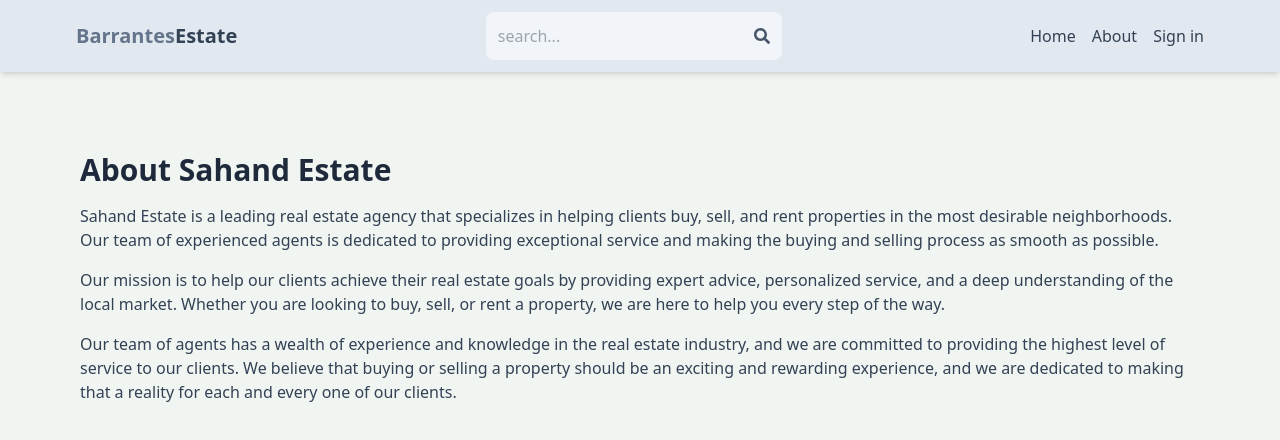
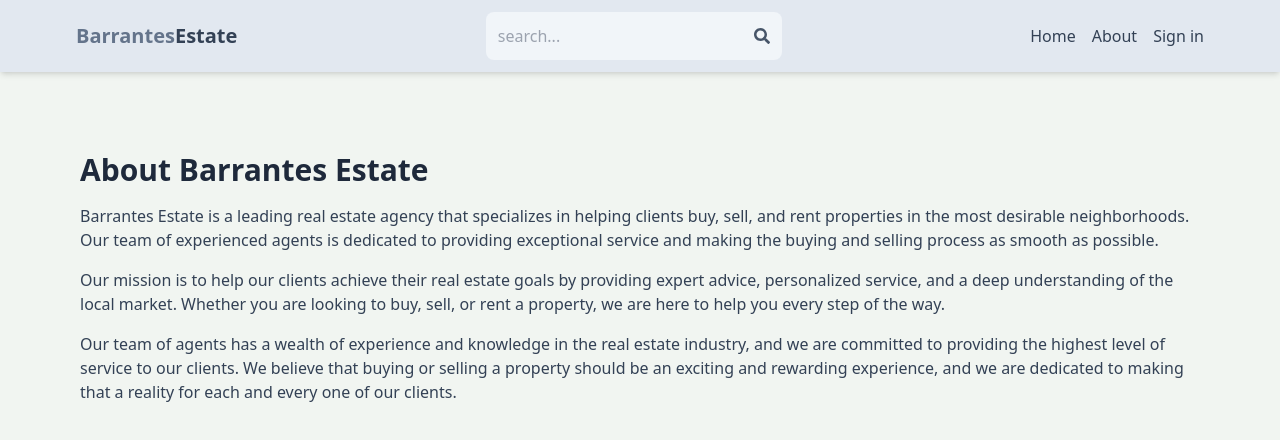
Before and after one commit to ikicamilo/real-state, a React (Vite) app in the folder client/: page /about in a window 1280 px wide. Shown: the top 440 px of the page. Built offline with nearby package versions, Linux system fonts and the light colour scheme; no server answers; the HTML template or start-up script is replaced by a standard one.

Commit message:
Text is changed

```diff
--- a/client/src/pages/About.jsx
+++ b/client/src/pages/About.jsx
@@ -2,10 +2,10 @@ export default function About() {
   return (
     <div className="py-20 px-4 max-w-6xl mx-auto">
       <h1 className="text-3xl font-bold mb-4 text-slate-800">
-        About Sahand Estate
+        About Barrantes Estate
       </h1>
       <p className="mb-4 text-slate-700">
-        Sahand Estate is a leading real estate agency that specializes in
+        Barrantes Estate is a leading real estate agency that specializes in
         helping clients buy, sell, and rent properties in the most desirable
         neighborhoods. Our team of experienced agents is dedicated to providing
         exceptional service and making the buying and selling process as smooth
--- a/client/src/pages/Home.jsx
+++ b/client/src/pages/Home.jsx
@@ -63,7 +63,7 @@ export default function Home() {
           place with ease
         </h1>
         <div className="text-gray-400 text-xs sm:text-sm">
-          Sahand Estate is the best place to find your perfect place to live
+          Barrantes Estate is the best place to find your perfect place to live
           <br />
           We have a wide range of properties for you to choose from.
         </div>
```
